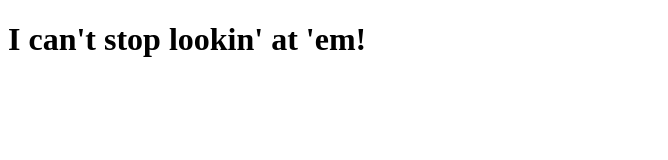
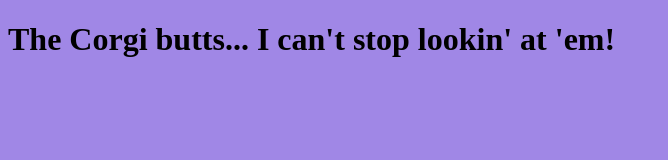
Before and after one commit to mroesinger/corgiButtsDriveMeNutz, a plain HTML site: page index.html in a window 1280 px wide. Shown: the whole page, without its empty margins (0-668 px from the left). Drawn offline with Linux system fonts and the light colour scheme.

Commit message:
add style.css, connect to index.html

```diff
--- a/index.html
+++ b/index.html
@@ -1,9 +1,10 @@
 <!DOCTYPE html>
 <html lang="en">
-  <head>
-    <title>Corgi Butts Drive Me NUTZ</title>
-  </head>
+    <head>
+        <link rel="stylesheet" href="style.css" />
+        <title>Corgi Butts Drive Me NUTZ</title>
+      </head>
   <body>
-    <h1>I can't stop lookin' at 'em!</h1>
+    <h1>The Corgi butts... I can't stop lookin' at 'em!</h1>
     </body>
 </html>
--- /dev/null
+++ b/style.css
@@ -0,0 +1,3 @@
+body {
+    background: rgb(160, 135, 230);
+  }
```
